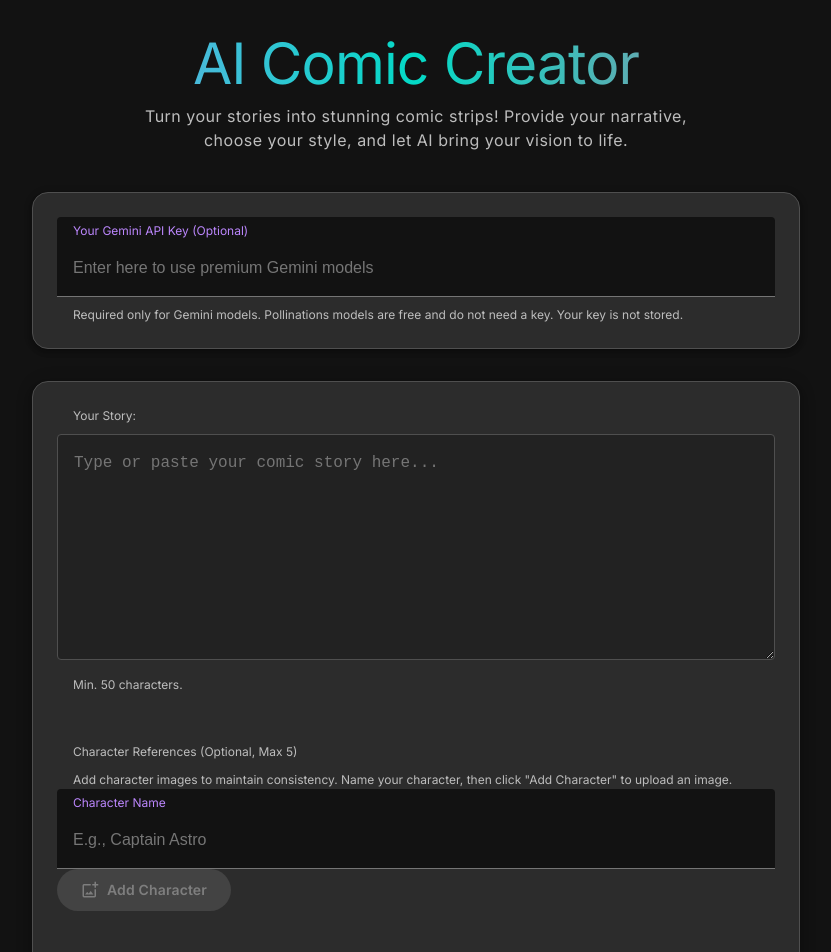
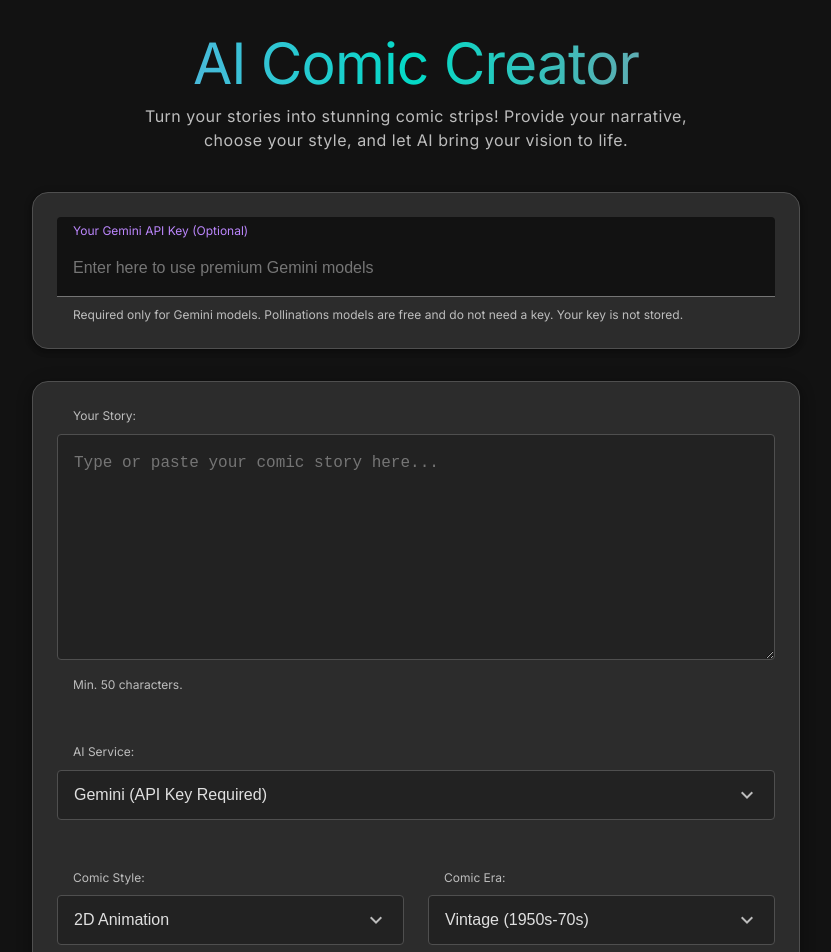
Before and after one commit to ESV43/comics, a React (Vite) app: page / in a window 1280 px wide. Shown: the top 952 px of the page, without its empty margins (224-1055 px from the left). Built offline with nearby package versions, Linux system fonts and the light colour scheme.

Commit message:
Add files via upload

```diff
--- a/components/StoryInputForm.tsx
+++ b/components/StoryInputForm.tsx
@@ -1,5 +1,5 @@
 import React, { useState, useEffect } from 'react';
-import { StoryInputOptions, ComicStyle, ComicEra, AspectRatio, GenerationProgress, CaptionPlacement, GenerationService, CharacterReference } from '../types';
+import { StoryInputOptions, ComicStyle, ComicEra, AspectRatio, GenerationProgress, CaptionPlacement, GenerationService } from '../types';
 import {
   AVAILABLE_STYLES,
   AVAILABLE_ERAS,
@@ -40,10 +40,6 @@ const StoryInputForm: React.FC<StoryInputFormProps> = ({ onSubmit, isLoading, is
   const [pollinationsTextModels, setPollinationsTextModels] = useState<{ value: string; label: string }[]>([]);
   const [arePollinationsModelsLoading, setArePollinationsModelsLoading] = useState(false);
 
-  const [characters, setCharacters] = useState<CharacterReference[]>([]);
-  const [newCharName, setNewCharName] = useState('');
-
-
   useEffect(() => {
     if (generationService === GenerationService.POLLINATIONS) {
       setArePollinationsModelsLoading(true);
@@ -61,45 +57,24 @@ const StoryInputForm: React.FC<StoryInputFormProps> = ({ onSubmit, isLoading, is
     }
   }, [generationService]);
 
-  const handleCharImageUpload = (e: React.ChangeEvent<HTMLInputElement>) => {
-    if (e.target.files && e.target.files[0] && newCharName.trim()) {
-      const file = e.target.files[0];
-      const reader = new FileReader();
-      reader.onload = (loadEvent) => {
-        const newCharacter: CharacterReference = {
-          id: `char-${Date.now()}`,
-          name: newCharName.trim(),
-          image: loadEvent.target?.result as string,
-        };
-        setCharacters(prev => [...prev, newCharacter]);
-        setNewCharName('');
-      };
-      reader.readAsDataURL(file);
-    }
-    e.target.value = '';
-  };
-
-  const handleRemoveCharacter = (id: string) => {
-    setCharacters(prev => prev.filter(char => char.id !== id));
-  };
-
-
   const handleSubmit = (e: React.FormEvent) => {
     e.preventDefault();
     if (generationService === GenerationService.GEMINI && !isApiKeyProvided) {
+      alert("Please enter your Gemini API Key above to use the Gemini service.");
       return;
     }
     if (!story.trim()) {
       alert("Please enter a story.");
       return;
     }
-    onSubmit({ story, style, era, aspectRatio, includeCaptions, numPages, imageModel, textModel, captionPlacement, generationService, characters });
+    onSubmit({ story, style, era, aspectRatio, includeCaptions, numPages, imageModel, textModel, captionPlacement, generationService });
   };
 
   const isSubmitDisabled = isLoading || (generationService === GenerationService.GEMINI && !isApiKeyProvided);
 
   return (
     <form onSubmit={handleSubmit} className="story-input-form-container">
+      {/* Story Textarea - Unchanged */}
       <div className="form-group">
         <label htmlFor="story" className="form-label">Your Story:</label>
         <textarea
@@ -108,56 +83,6 @@ const StoryInputForm: React.FC<StoryInputFormProps> = ({ onSubmit, isLoading, is
           required minLength={50} maxLength={60000}
         />
         <p className="input-description">Min. 50 characters.</p>
-      </div>
-
-       <div className="form-group character-reference-section">
-        <label className="form-label">Character References (Optional, Max 5)</label>
-        <p className="input-description">
-          Add character images to maintain consistency. Name your character, then click "Add Character" to upload an image.
-        </p>
-
-        <div className="character-list">
-          {characters.map(char => (
-            <div key={char.id} className="character-chip">
-              <img src={char.image} alt={char.name} className="character-thumbnail" />
-              <span className="character-name">{char.name}</span>
-              <button type="button" onClick={() => handleRemoveCharacter(char.id)} className="character-remove-btn" aria-label={`Remove ${char.name}`}>×</button>
-            </div>
-          ))}
-        </div>
-
-        {characters.length < 5 && (
-          <div className="add-character-controls">
-            <div className="form-input-container" style={{ flexGrow: 1 }}>
-              <label htmlFor="newCharName" className="form-label">Character Name</label>
-              <input
-                type="text"
-                id="newCharName"
-                value={newCharName}
-                onChange={(e) => setNewCharName(e.target.value)}
-                className="form-input"
-                placeholder="E.g., Captain Astro"
-              />
-            </div>
-            <input
-              type="file"
-              id="character-image-input"
-              accept="image/png, image/jpeg, image/webp"
-              style={{ display: 'none' }}
-              onChange={handleCharImageUpload}
-            />
-            <button
-              type="button"
-              className="btn btn-secondary"
-              onClick={() => document.getElementById('character-image-input')?.click()}
-              disabled={!newCharName.trim()}
-              aria-label="Add character image"
-            >
-              <span className="material-icons-outlined">add_photo_alternate</span>
-              Add Character
-            </button>
-          </div>
-        )}
       </div>
 
        <div className="form-group">
@@ -169,6 +94,7 @@ const StoryInputForm: React.FC<StoryInputFormProps> = ({ onSubmit, isLoading, is
         </div>
       </div>
 
+      {/* Style and Era Grid - Unchanged */}
       <div className="form-group-grid">
         <div className="form-group">
           <label htmlFor="style" className="form-label">Comic Style:</label>
@@ -188,6 +114,7 @@ const StoryInputForm: React.FC<StoryInputFormProps> = ({ onSubmit, isLoading, is
         </div>
       </div>
 
+      {/* Aspect Ratio and Num Pages Grid - Unchanged */}
       <div className="form-group-grid">
         <div className="form-group">
           <label htmlFor="aspectRatio" className="form-label">Image Aspect Ratio:</label>
@@ -209,6 +136,7 @@ const StoryInputForm: React.FC<StoryInputFormProps> = ({ onSubmit, isLoading, is
         </div>
       </div>
 
+      {/* DYNAMIC MODEL SELECTION */}
        <div className="form-group-grid">
         <div className="form-group">
             <label htmlFor="textModel" className="form-label">Text Generation Model:</label>
@@ -242,6 +170,7 @@ const StoryInputForm: React.FC<StoryInputFormProps> = ({ onSubmit, isLoading, is
         </div>
       </div>
 
+      {/* Captions Section - Unchanged */}
       <div className="form-group">
         <div className="checkbox-group" style={{marginBottom: '0.5rem'}}>
           <input
@@ -279,8 +208,10 @@ const StoryInputForm: React.FC<StoryInputFormProps> = ({ onSubmit, isLoading, is
           Please enter your Gemini API Key to enable comic creation with Gemini.
         </p>
       )}
+      {/* Progress Bar - Unchanged */}
       {isLoading && currentProgress && (
         <div className="form-progress-container">
+          {/* ... progress bar jsx ... */}
         </div>
       )}
     </form>
```
